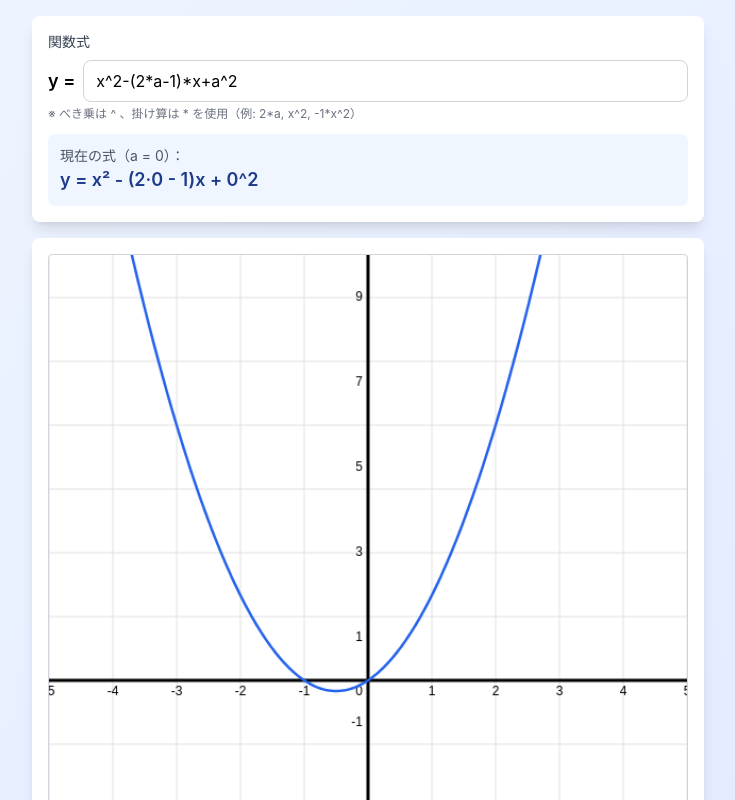
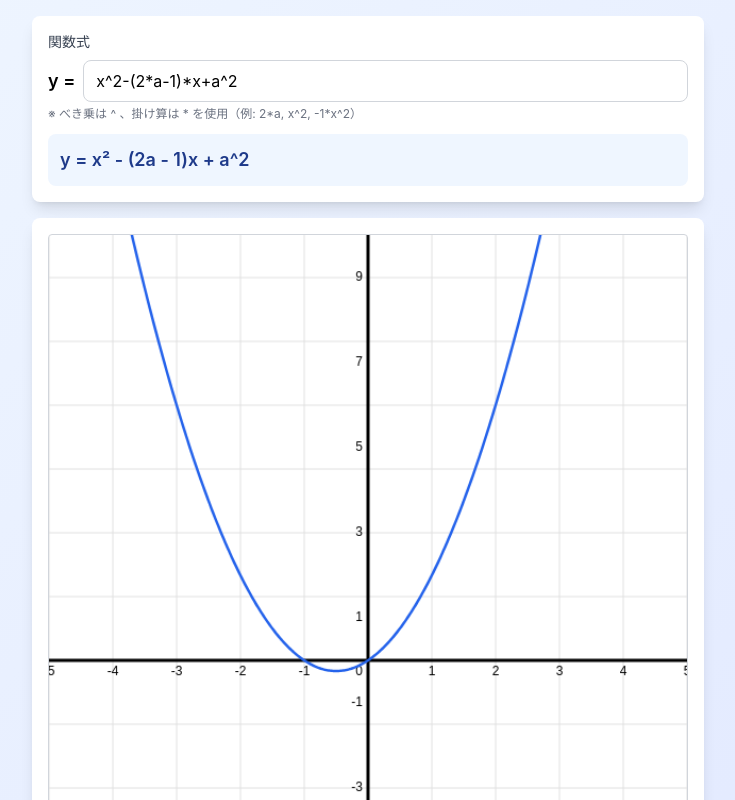
Before and after one commit to mon226/quadratic-visualizer, a React (Create React App) app: page / in a window 1280 px wide. Shown: the top 800 px of the page, without its empty margins (272-1007 px from the left). Built offline with nearby package versions, Linux system fonts and the light colour scheme.

Commit message:
Keep 'a' as variable in formatted equation display

```diff
--- a/src/App.js
+++ b/src/App.js
@@ -47,13 +47,10 @@ export default function QuadraticVisualizer() {
   );
 
   // Format equation to readable mathematical notation
-  const formatEquation = (eq, aValue) => {
+  const formatEquation = (eq) => {
     if (!eq) return '';
 
     let formatted = eq;
-
-    // Replace a with current value
-    formatted = formatted.replace(/a/g, `(${aValue})`);
 
     // Replace ^ with superscript notation
     formatted = formatted.replace(/x\^2/g, 'x²');
@@ -62,12 +59,12 @@ export default function QuadraticVisualizer() {
 
     // Replace * with proper multiplication or nothing
     formatted = formatted.replace(/\*x/g, 'x');
-    formatted = formatted.replace(/\*/g, '·');
+    formatted = formatted.replace(/\*a/g, 'a');
+    formatted = formatted.replace(/\*/g, '');
 
     // Clean up unnecessary parentheses and signs
     formatted = formatted.replace(/\+\-/g, '-');
     formatted = formatted.replace(/\-\-/g, '+');
-    formatted = formatted.replace(/\(\-?[0-9.]+\)/g, (match) => match.slice(1, -1));
 
     // Add spacing around operators
     formatted = formatted.replace(/([+-])/g, ' $1 ');
@@ -277,8 +274,7 @@ export default function QuadraticVisualizer() {
           </p>
           {equation && (
             <div className="mt-3 p-3 bg-blue-50 rounded-lg">
-              <p className="text-sm text-gray-600">現在の式（a = {currentA}）：</p>
-              <p className="text-lg font-semibold text-blue-900">y = {formatEquation(equation, currentA)}</p>
+              <p className="text-lg font-semibold text-blue-900">y = {formatEquation(equation)}</p>
             </div>
           )}
         </div>
```
